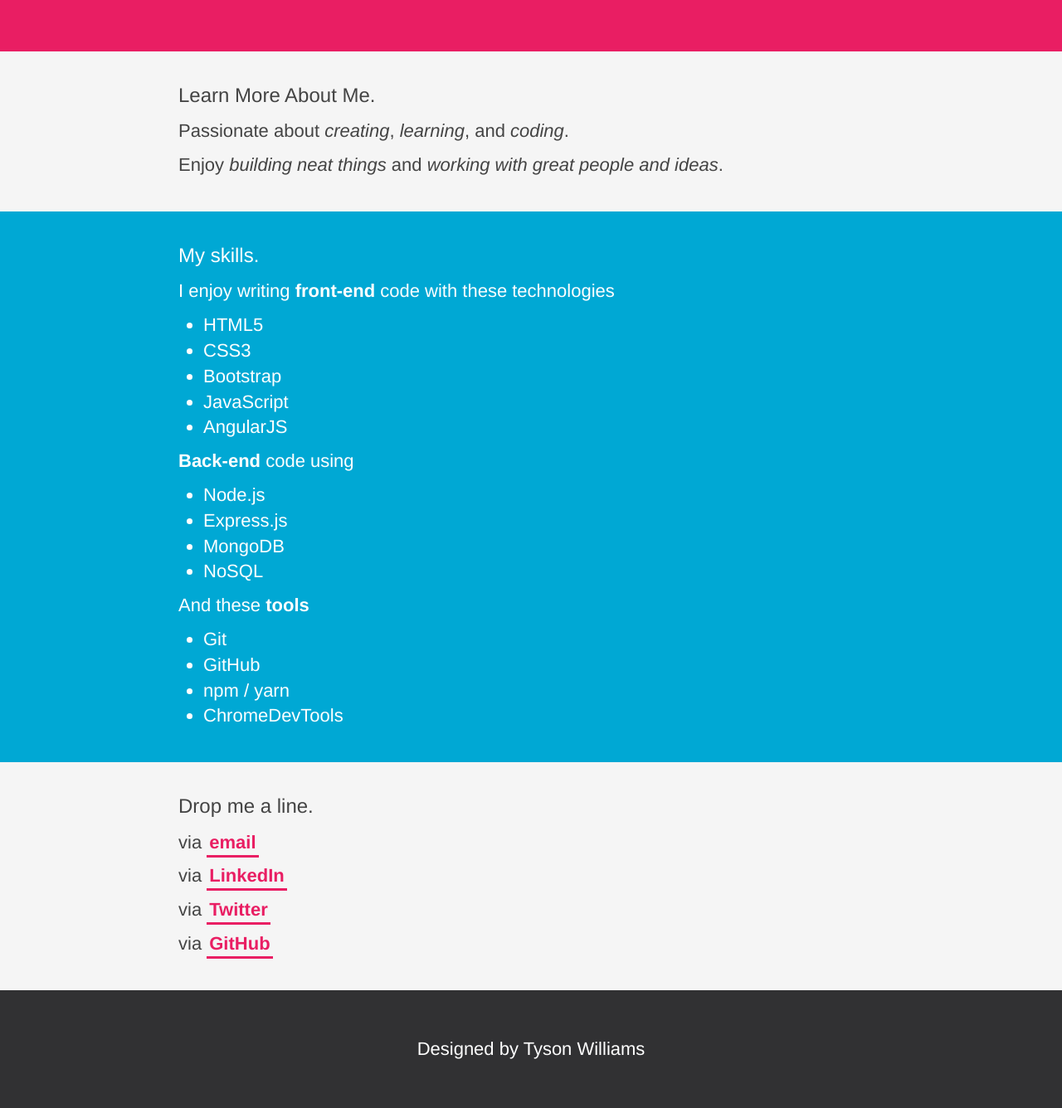
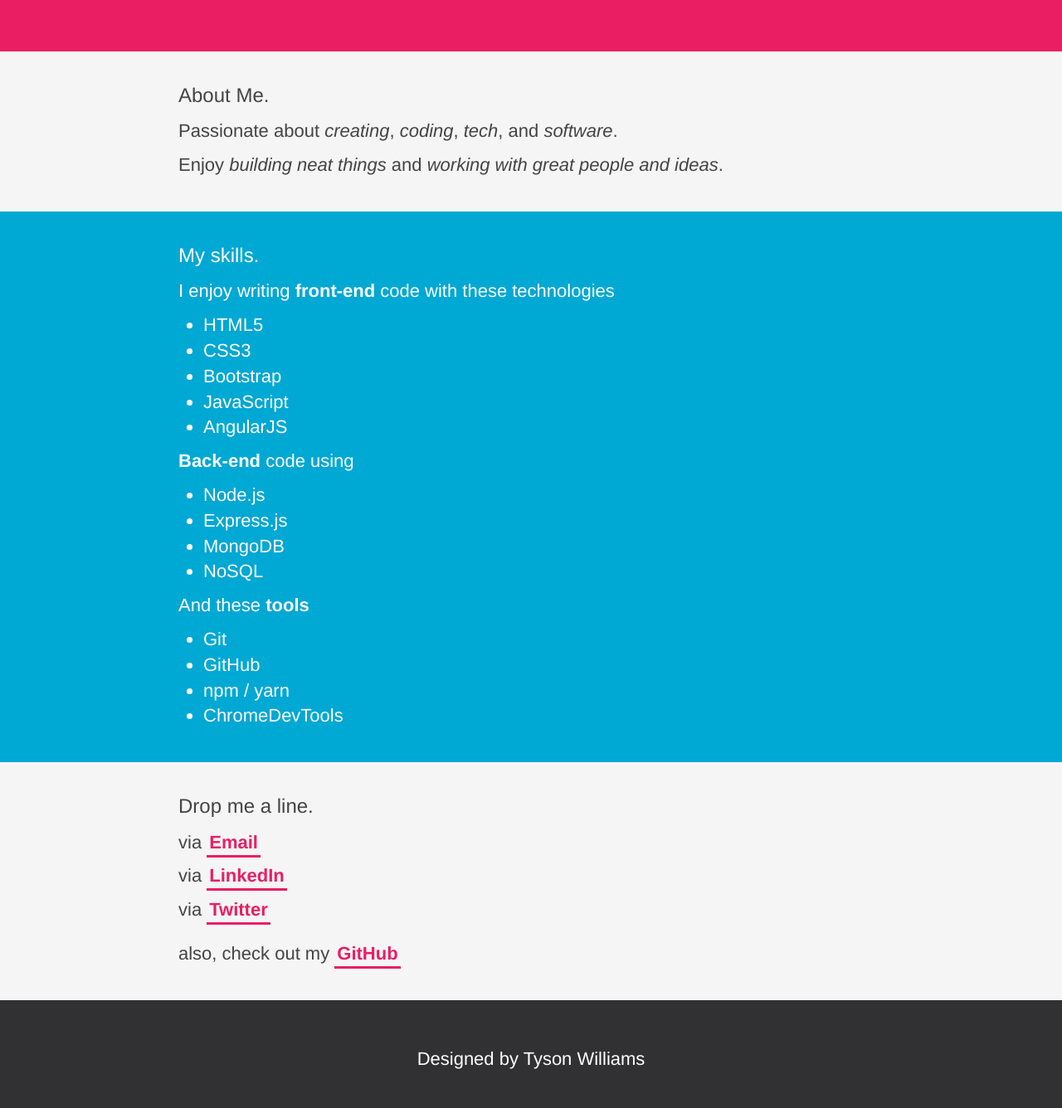
Before and after one commit to tysonwilliams/tysonwilliams.github.io, a website: page index.html at #/contact in a window 1280 px wide. Shown: the part 258-1594 px from the top of the page at 83% size. Drawn offline with nearby package versions, Linux system fonts and the light colour scheme; some packages are replaced by stand-ins of ours; a script that the page names is missing.

Commit message:
updated about me and contact me sections

```diff
--- a/public/app.js
+++ b/public/app.js
@@ -4,5 +4,8 @@
     $routeProvider
         .when("/", {
             templateUrl: "public/components/home/home.html"
+        })
+        .when("/contact", {
+            templateUrl: "public/components/contact/contact.html"
         });
 });
--- a/public/components/home/home.html
+++ b/public/components/home/home.html
@@ -5,12 +5,13 @@
   </div>
 </header>
 
+<main>
   <section class="tagline">
     <div class="content-wrapper">
       <header>
-        <h3>Learn More About Me.</h3>
+        <h3>About Me.</h3>
       </header>
-      <p>Passionate about <em>creating</em>, <em>learning</em>, and <em>coding</em>.</p>
+      <p>Passionate about <em>creating</em>, <em>coding</em>, <em>tech</em>, and <em>software</em>.</p>
       <p>Enjoy <em>building neat things</em> and <em>working with great people and ideas</em>.</p>
     </div>
   </section>
@@ -44,16 +45,18 @@
       </ul>
     </div>
   </section>
+</main>
 
 <section class="contact">
   <div class="content-wrapper">
     <header>
       <h3>Drop me a line.</h3>
     </header>
-      <p>via <a href="mailto:tyson.j.williams@gmail.com" target="_blank">email</a></p>
+    <p>via <a href="mailto:tyson.j.williams@gmail.com" target="_blank">Email</a></p>
     <p>via <a href="https://www.linkedin.com/in/tysonwilliams" target="_blank"><span>LinkedIn</span></a></p>
     <p>via <a href="https://twitter.com/TysonSuccess" target="_blank"><span>Twitter</span></a></p>
-      <p>via <a href="https://github.com/tysonwilliams" target="_blank"><span>GitHub</span></a></p>
+    <p id="github">also, check out my <a href="https://github.com/tysonwilliams" target="_blank"><span>GitHub</span></a></p>
+    <!--<p>via <a href="http://localhost:7070/#/contact"<strong>Right here</strong></a>!</p>-->
   </div>
 </section>
 
--- a/public/styles.css
+++ b/public/styles.css
@@ -56,7 +56,6 @@
 /*
  * HEADER
  */
-
 .header {
      align-items: center;
      background-color: #FFFFFF;
@@ -113,7 +112,6 @@
 /*
  * SKILLS & BADGES
  */
-
 .skills-badges {
     /*will style badges here*/
 }
@@ -126,9 +124,15 @@
 }
 
 /*
+* CONTACT
+*/
+#github {
+    margin-top: 1em;
+}
+
+/*
  * FOOTER
  */
-
 footer {
     align-items: center;
     background-color: #313133;
```
Also changed, not shown: public/components/contact/contact.html (added, +1 -0 lines). Lines whose indentation alone changed are shown as unchanged.
